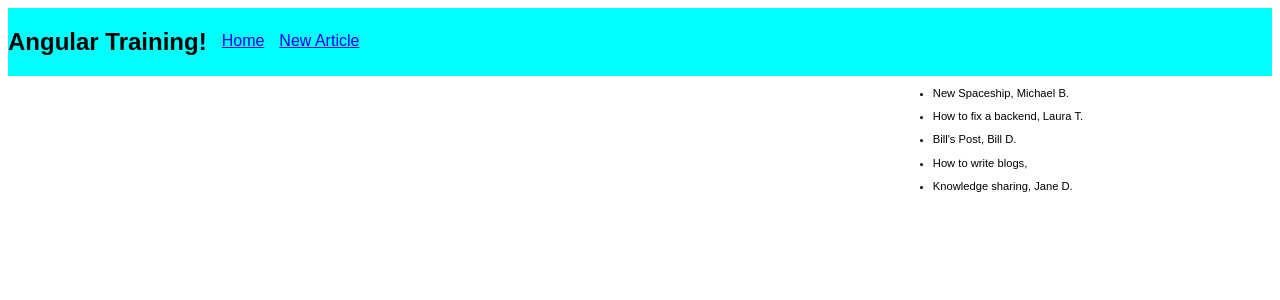
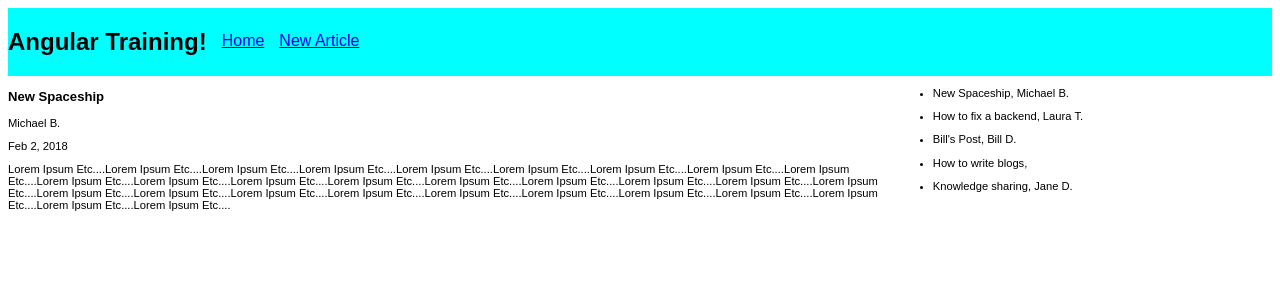
Before and after one commit to rangle/ng-blog-live-code, an Angular app: page / in a window 1280 px wide. Shown: the top 300 px of the page. Built offline with nearby package versions, Linux system fonts and the light colour scheme.

Commit message:
There is now a default blog selected

```diff
--- a/src/app/home/home.component.ts
+++ b/src/app/home/home.component.ts
@@ -46,7 +46,11 @@ export class HomeComponent implements OnInit {
     },
   ];
 
-  ngOnInit() {}
+  ngOnInit() {
+    if (this.articles.length) {
+      this.selectedArticle = this.articles[0];
+    }
+  }
 
   displaySelectedArticle(article: any) {
     this.selectedArticle = article;
```
